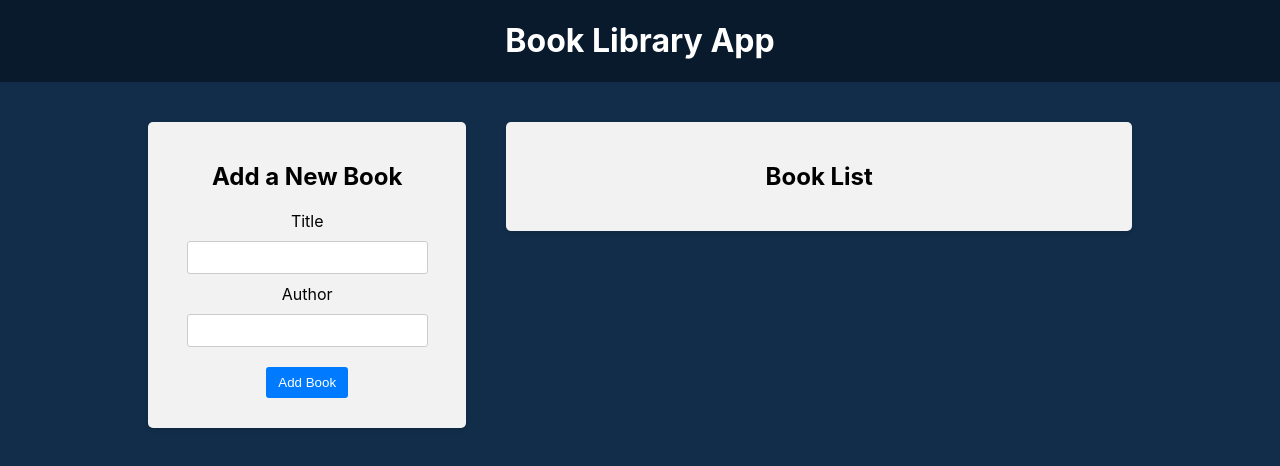
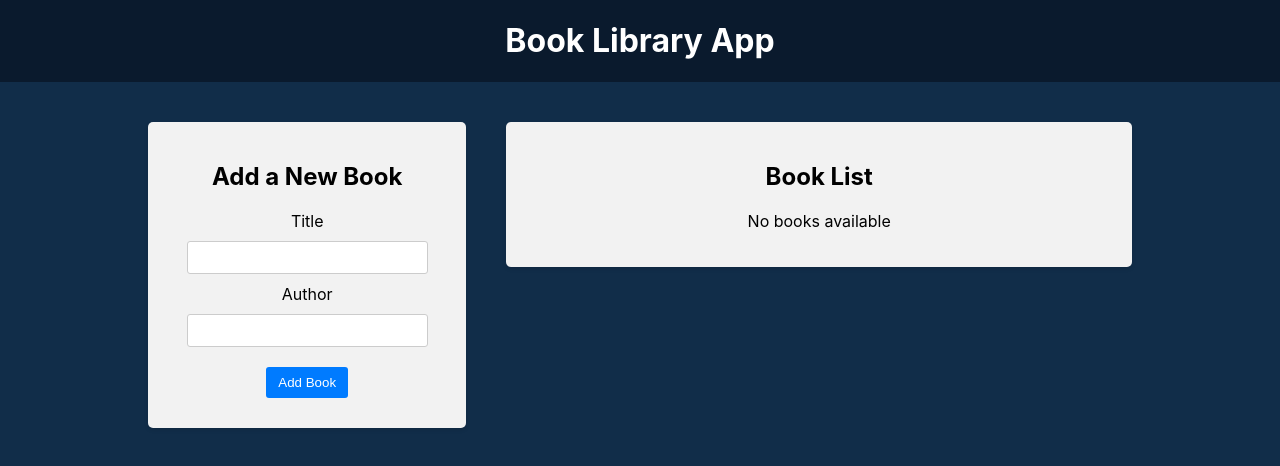
Before and after one commit to webgar/Book-Library-App, a React (Create React App) app in the folder frontend/: page / in a window 1280 px wide. Shown: the top 466 px of the page. Built offline with nearby package versions, Linux system fonts and the light colour scheme.

Commit message:
Added book id

```diff
--- a/frontend/package.json
+++ b/frontend/package.json
@@ -11,6 +11,7 @@
     "react-dom": "^18.2.0",
     "react-redux": "^9.1.0",
     "react-scripts": "5.0.1",
+    "uuid": "^9.0.1",
     "web-vitals": "^2.1.4"
   },
   "scripts": {
--- a/frontend/src/components/BookForm/BookForm.js
+++ b/frontend/src/components/BookForm/BookForm.js
@@ -1,5 +1,6 @@
 import { useState } from 'react'
 import { useDispatch } from 'react-redux'
+import { v4 as uuidv4 } from 'uuid'
 import { addBook } from '../../redux/books/actionCreators'
 import './BookForm.css'
 const BookForm = () => {
@@ -12,6 +13,7 @@ const BookForm = () => {
 			const book = {
 				title: title,
 				author: author,
+				id: uuidv4(),
 			}
 			dispatch(addBook(book))
 			setTitle('')
--- a/frontend/src/components/BookList/BookList.js
+++ b/frontend/src/components/BookList/BookList.js
@@ -5,12 +5,12 @@ const BookList = () => {
 	return (
 		<div className='app-block book-list'>
 			<h2>Book List</h2>
-			{books.lenght === 0 ? (
+			{books.length === 0 ? (
 				<p>No books available</p>
 			) : (
 				<ul>
 					{books.map((book, index) => (
-						<li key={index}>
+						<li key={book.id}>
 							<div className='book-info'>
 								{++index}. {book.title} by <strong>{book.author}</strong>
 							</div>
```
Also changed, not shown: 1 other file (tests, documents, lock files or other folders).
